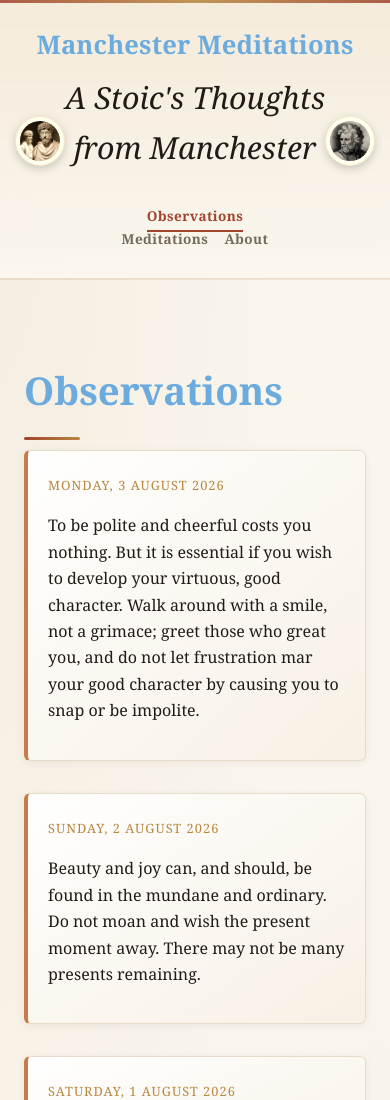
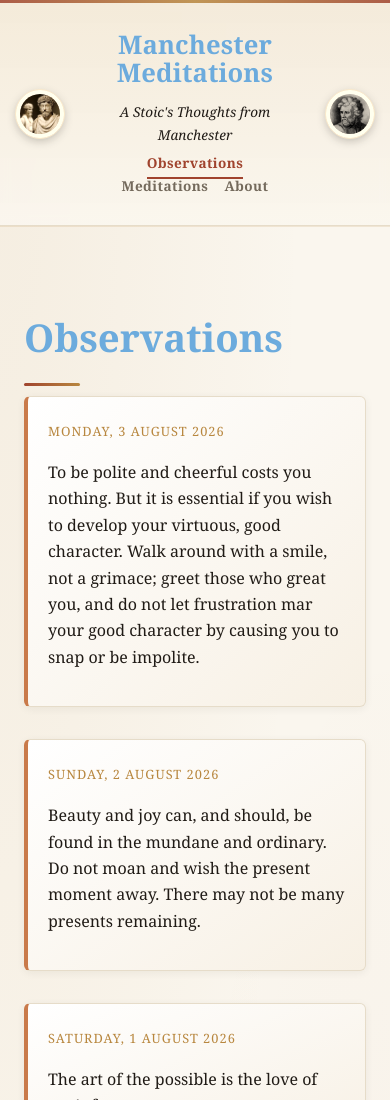
Before and after one commit to adampogonowski586371/manchester-meditations, an Eleventy site: page index.njk in a window 390 px wide. Shown: the top 1100 px of the page. Built offline with nearby package versions, Linux system fonts and the light colour scheme; Eleventy itself is replaced by a stand-in of ours; files that its build step writes are made by us from their sources.

Commit message:
Fix mobile header: shrink portraits properly on scroll, resize tagline

```diff
--- a/css/style.css
+++ b/css/style.css
@@ -311,4 +311,8 @@
   .site-nav a { margin: 0 8px; font-size: 0.85rem; }
   .single-post { padding: 24px 22px; }
   .post-card { padding: 20px 20px; }
+  .site-header.shrink .portrait { width: 34px; height: 34px; }
+  .site-tagline { font-size: 0.85rem; }
+  .title-block { gap: 6px; }
+  .site-title { white-space: normal; }
   }
```
